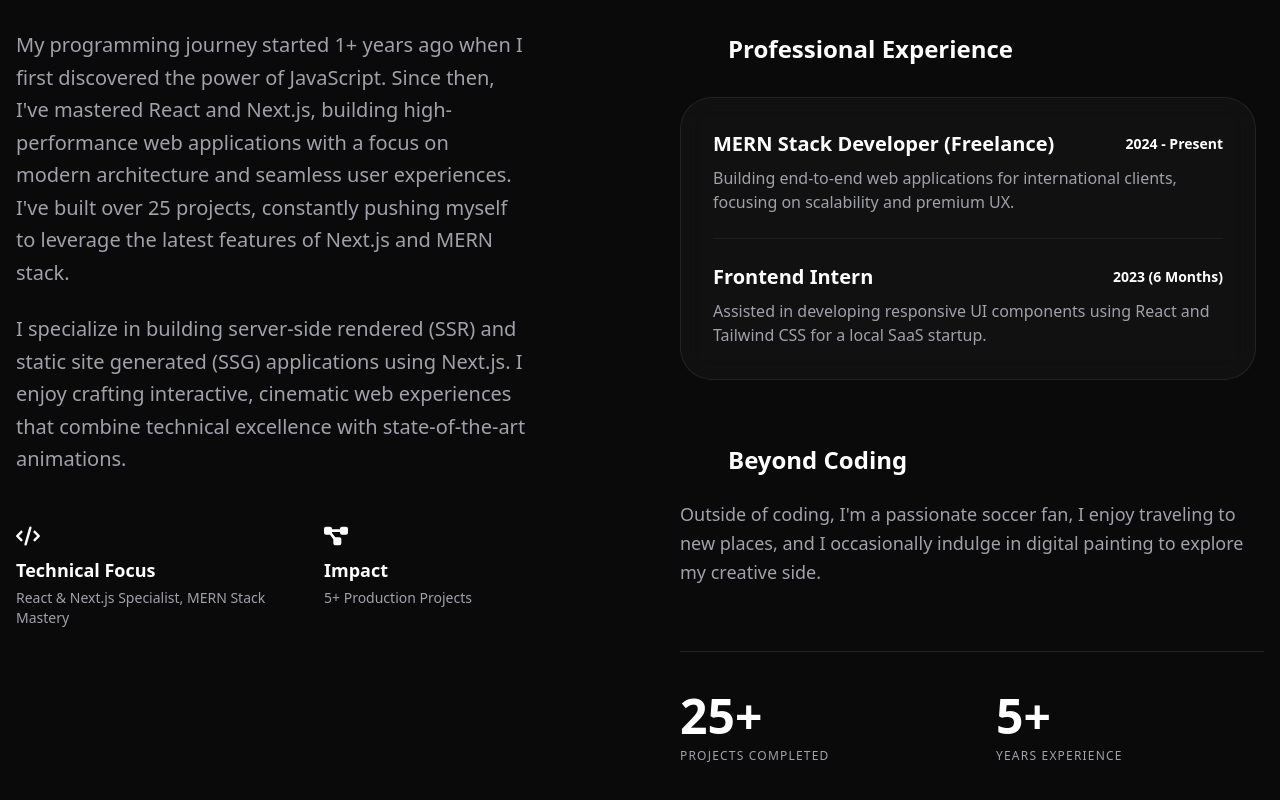
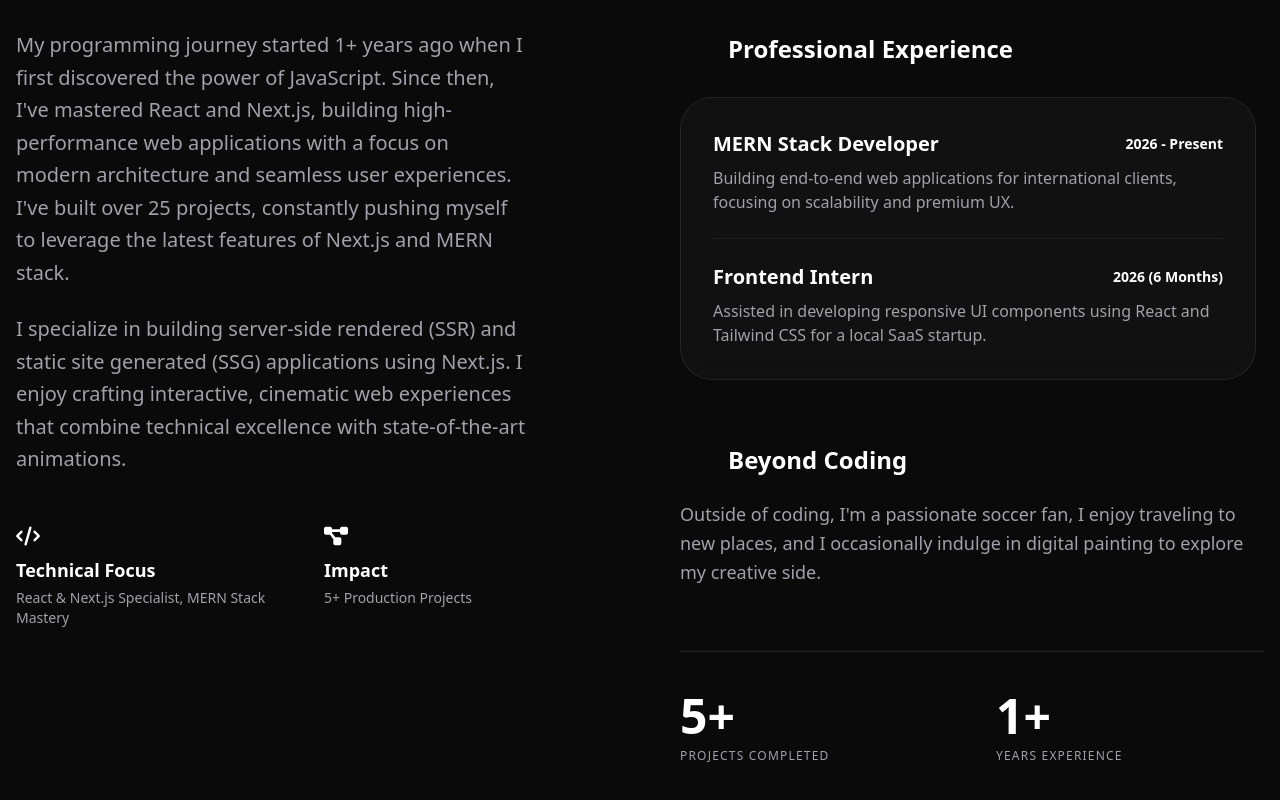
Before and after one commit to Navied-dipu/my-protfolio, a Next.js app: page / in a window 1280 px wide. Shown: the part 1191-1991 px from the top of the page. Built offline with nearby package versions, Linux system fonts and the light colour scheme.

Commit message:
update info

```diff
--- a/src/sections/About.jsx
+++ b/src/sections/About.jsx
@@ -94,8 +94,8 @@ export default function About() {
             <div className="glass p-6 md:p-8 rounded-[1.5rem] md:rounded-[2rem] border border-white/5 space-y-6">
               <div>
                 <div className="flex flex-col sm:flex-row justify-between items-start sm:items-center gap-2 mb-2">
-                  <h4 className="text-lg md:text-xl font-bold">MERN Stack Developer (Freelance)</h4>
-                  <span className="text-accent text-xs md:text-sm font-bold">2024 - Present</span>
+                  <h4 className="text-lg md:text-xl font-bold">MERN Stack Developer </h4>
+                  <span className="text-accent text-xs md:text-sm font-bold">2026 - Present</span>
                 </div>
                 <p className="text-sm md:text-base text-text-secondary">Building end-to-end web applications for international clients, focusing on scalability and premium UX.</p>
               </div>
@@ -103,7 +103,7 @@ export default function About() {
               <div>
                 <div className="flex flex-col sm:flex-row justify-between items-start sm:items-center gap-2 mb-2">
                   <h4 className="text-lg md:text-xl font-bold">Frontend Intern</h4>
-                  <span className="text-accent text-xs md:text-sm font-bold">2023 (6 Months)</span>
+                  <span className="text-accent text-xs md:text-sm font-bold">2026 (6 Months)</span>
                 </div>
                 <p className="text-sm md:text-base text-text-secondary">Assisted in developing responsive UI components using React and Tailwind CSS for a local SaaS startup.</p>
               </div>
@@ -117,11 +117,11 @@ export default function About() {
 
           <div className="pt-10 grid grid-cols-2 gap-8 md:gap-12 border-t border-white/10 text-center sm:text-left">
             <div>
-              <h3 className="text-4xl md:text-5xl font-bold text-accent mb-2">25+</h3>
+              <h3 className="text-4xl md:text-5xl font-bold text-accent mb-2">5+</h3>
               <p className="text-text-secondary uppercase tracking-widest text-[10px] md:text-xs">Projects Completed</p>
             </div>
             <div>
-              <h3 className="text-4xl md:text-5xl font-bold text-accent mb-2">5+</h3>
+              <h3 className="text-4xl md:text-5xl font-bold text-accent mb-2">1+</h3>
               <p className="text-text-secondary uppercase tracking-widest text-[10px] md:text-xs">Years Experience</p>
             </div>
           </div>
```
